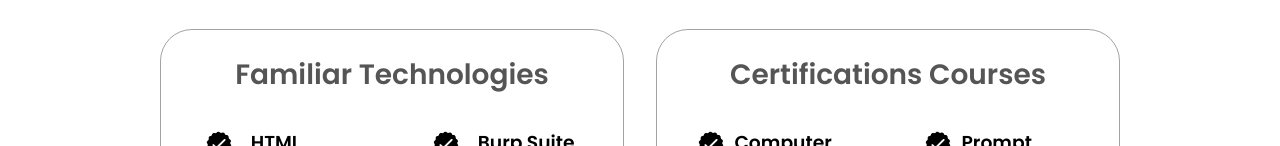
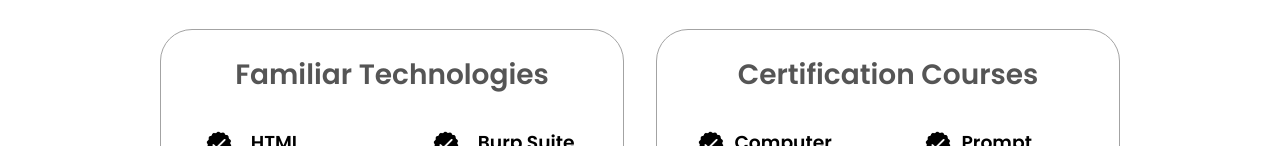
Before and after one commit to Manushya-a/Portfolio, a plain HTML site: page index.html in a window 1280 px wide. Shown: the part 1796-1942 px from the top of the page. Drawn offline with Linux system fonts and the light colour scheme.

Commit message:
Update index.html

```diff
--- a/index.html
+++ b/index.html
@@ -199,7 +199,7 @@
             </div>
           </div>
           <div class="details-container">
-            <h2 class="experience-sub-title">Certifications Courses</h2>
+            <h2 class="experience-sub-title">Certification Courses</h2>
             <div class="article-container">
               <article>
                 <img
```
